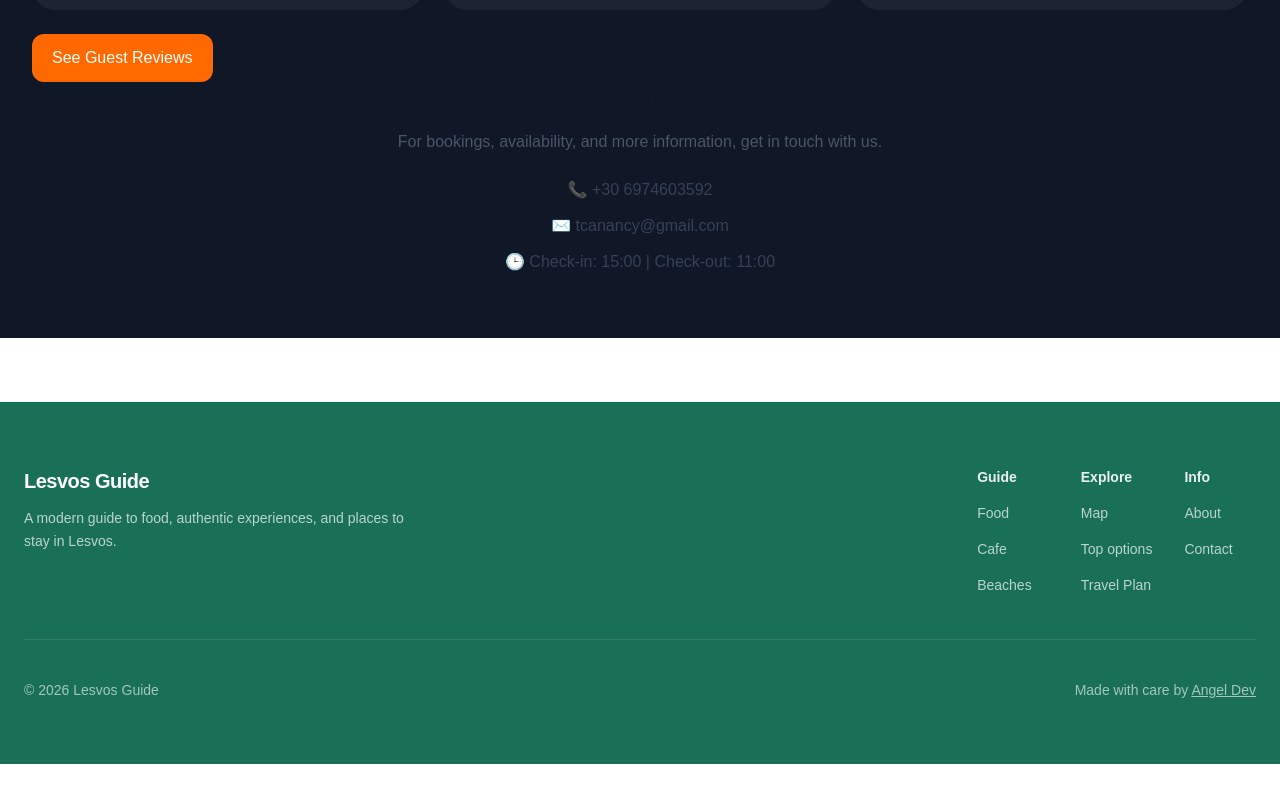
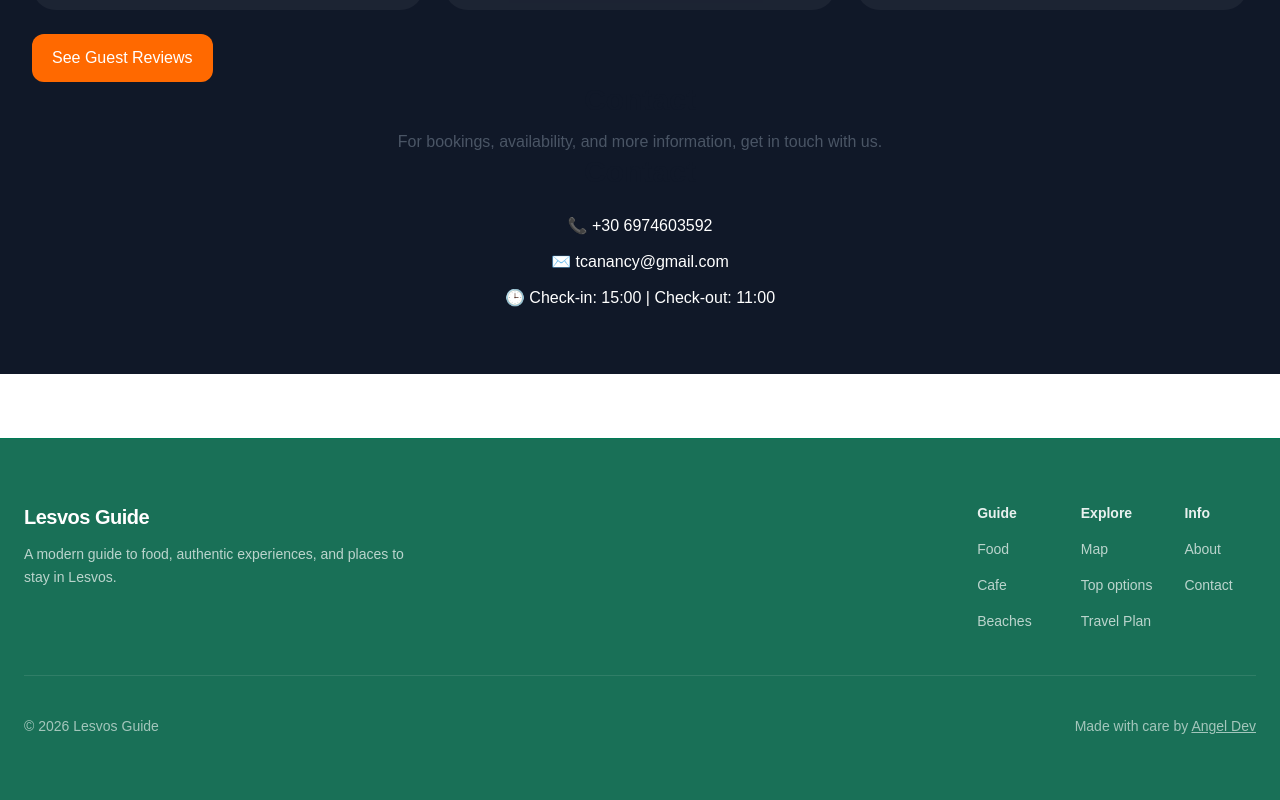
Before and after one commit to amamouridis06/lesvos-travel-guide, a Next.js app: page /hotels/thanos-cozy-appartments in a window 1280 px wide. Shown: the part 3046-3846 px from the top of the page. Before the commit the page ends 3810 px from the top, so only its background shows below. Built offline with nearby package versions, Linux system fonts and the light colour scheme.

Commit message:
Update page.tsx

```diff
--- a/app/hotels/thanos-cozy-appartments/page.tsx
+++ b/app/hotels/thanos-cozy-appartments/page.tsx
@@ -309,8 +309,8 @@ export default function ApartmentPage() {
           <p className="mt-3 text-sm text-gray-600 sm:text-base">
             For bookings, availability, and more information, get in touch with us.
           </p>
-
-          <div className="mt-6 space-y-3 text-sm text-gray-700 sm:text-base">
+          <h2 className="text-2xl font-bold text-gray-900 sm:text-3xl">Contact</h2>
+          <div className="mt-6 space-y-3 text-sm text-white sm:text-base">
             <p>📞 +30 6974603592</p>
             <p>✉️ tcanancy@gmail.com</p>
             <p>🕒 Check-in: 15:00 | Check-out: 11:00</p>
```
